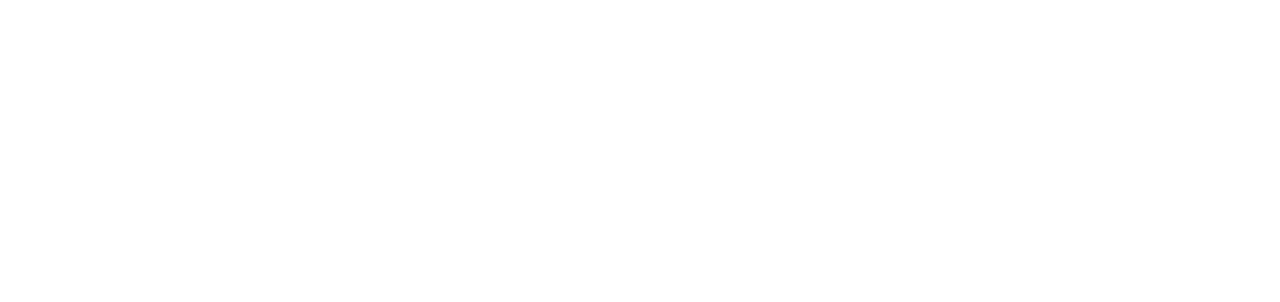
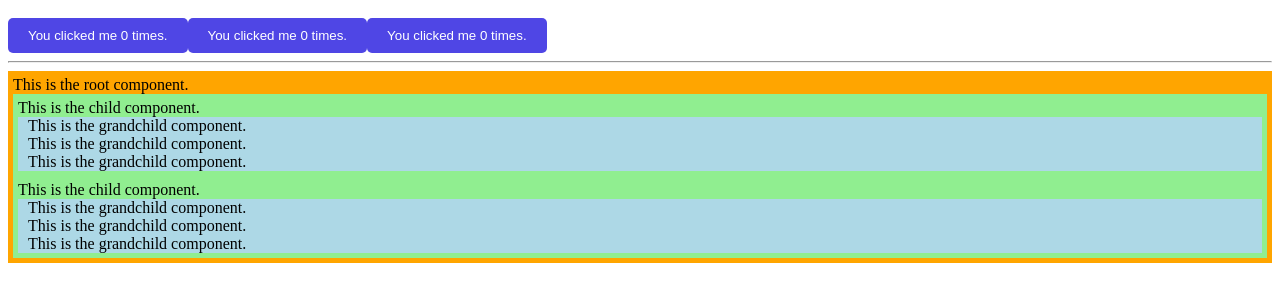
Before and after one commit to kbslaughter/learn-vue-3-with-kaylynn, a Vue app: page / in a window 1280 px wide. Shown: the top 302 px of the page. Built offline with nearby package versions, Linux system fonts and the light colour scheme.

Commit message:
introduction to vue components

```diff
--- a/src/App.vue
+++ b/src/App.vue
@@ -1,13 +1,21 @@
 <template>
-  <div>
+  <ButtonCounter></ButtonCounter>
+  <ButtonCounter></ButtonCounter>
 
+  <button-counter></button-counter>
+
+  <hr />
+
+  <div style="background-color: orange; padding: 5px">
+    This is the root component.
+    <ComponentA></ComponentA>
+    <ComponentA></ComponentA>
   </div>
 </template>
 
 <script setup>
-
+import ButtonCounter from './ButtonCounter.vue'
+import ComponentA from '@/ComponentA.vue'
 </script>
 
-<style lang="scss" scoped>
-
-</style>
+<style scoped></style>
--- /dev/null
+++ b/src/ButtonCounter.vue
@@ -0,0 +1,27 @@
+<template>
+  <button @click="count++">You clicked me {{ count }} times.</button>
+</template>
+
+<script setup>
+import { ref } from 'vue'
+
+let count = ref(0)
+</script>
+
+<style scoped>
+button {
+  background-color: #4f46e5;
+  color: #fff;
+  border: none;
+  padding: 10px 20px;
+  border-radius: 5px;
+  cursor: pointer;
+  margin-top: 10px;
+  transition: all 0.2s;
+}
+
+button:hover {
+  background-color: #4138d9;
+  box-shadow: 0 4px 8px rgba(0, 0, 0, 0.2);
+}
+</style>
--- /dev/null
+++ b/src/ComponentA.vue
@@ -0,0 +1,14 @@
+<template>
+  <div style="background-color: lightgreen; padding: 5px">
+    This is the child component.
+    <ComponentB></ComponentB>
+    <ComponentB></ComponentB>
+    <ComponentB></ComponentB>
+  </div>
+</template>
+
+<script setup>
+import ComponentB from './ComponentB.vue'
+</script>
+
+<style scoped></style>
--- /dev/null
+++ b/src/ComponentB.vue
@@ -0,0 +1,9 @@
+<template>
+  <div style="background-color: lightblue; padding-left: 10px">
+    This is the grandchild component.
+  </div>
+</template>
+
+<script setup></script>
+
+<style scoped></style>
```
